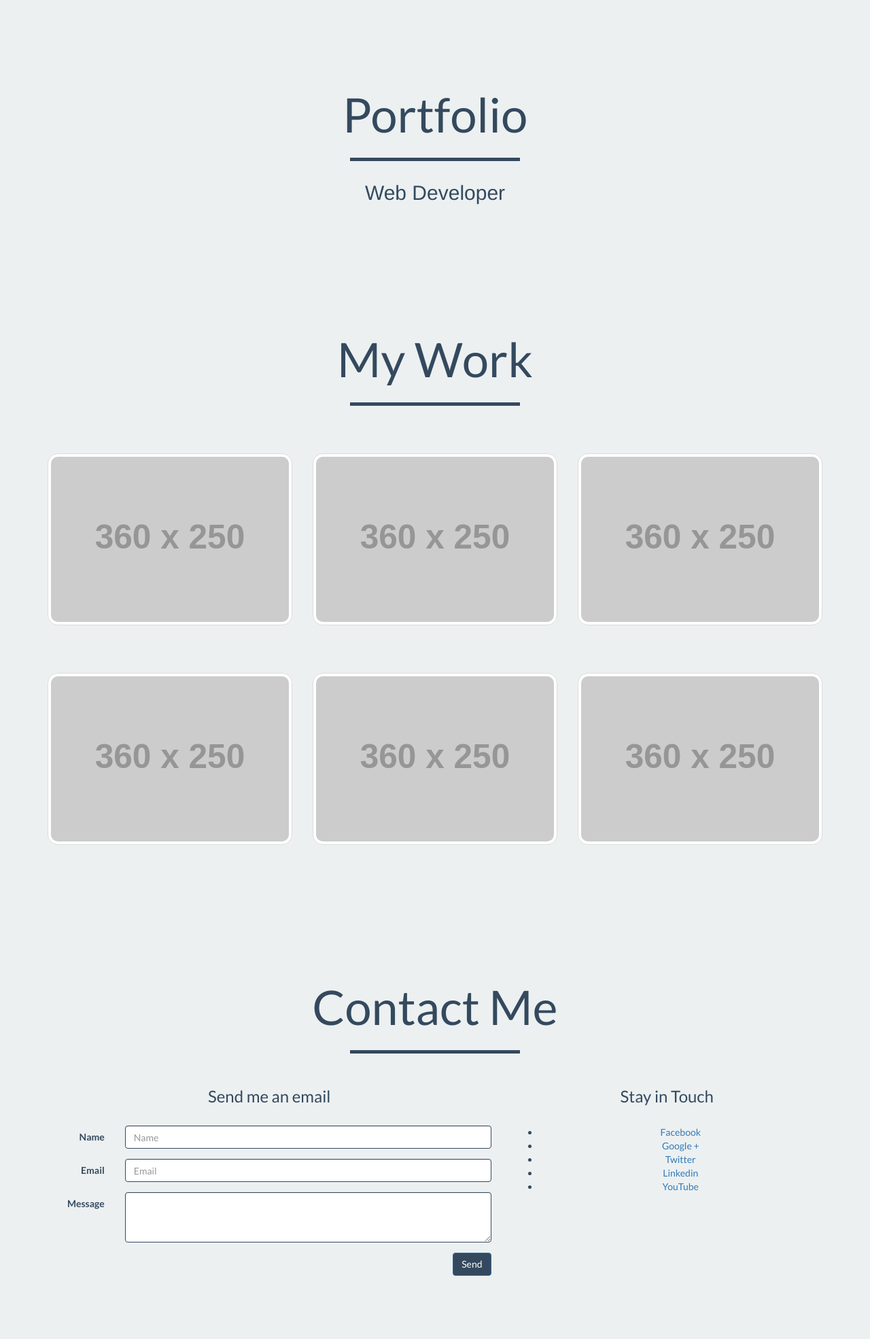
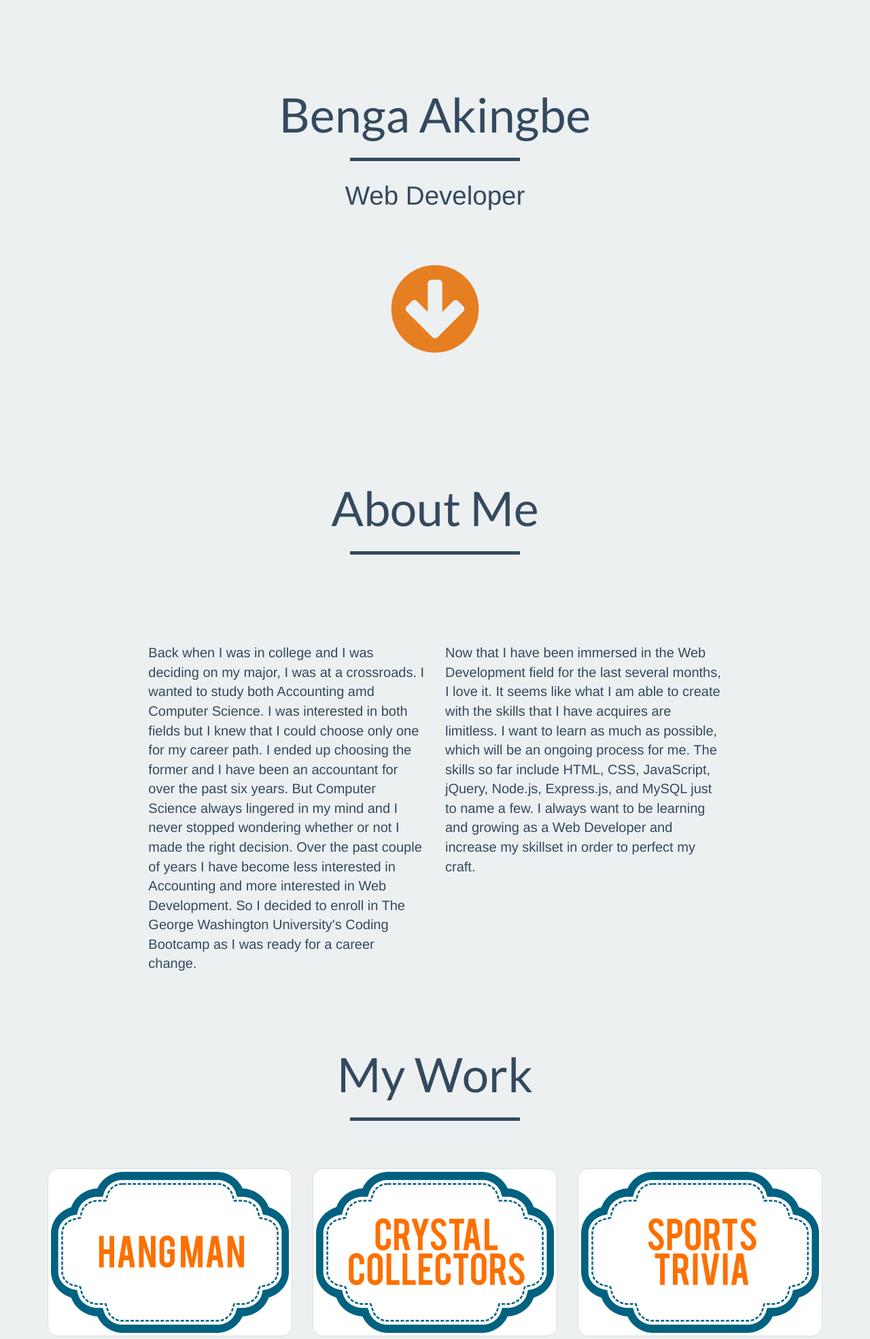
Before and after one commit to akingbe1/portfolio, a PHP site: page / in a window 1280 px wide. Shown: the part 92-2062 px from the top of the page at 68% size. Before the commit the page ends 1969 px from the top, so only its background shows below. Run offline with PHP 8.4, Linux system fonts and the light colour scheme; grey boxes labelled with a size stand in for pictures from a placeholder-image service; some libraries are stand-ins or nearby versions.

Commit message:
completed MVP

```diff
--- a/assets/style.css
+++ b/assets/style.css
@@ -7,6 +7,10 @@
 body {
 	background: #ecf0f1;
 	color: #34495e;
+}
+
+p {
+	font-size: 20px;
 }
 
 .container.nomargin {
@@ -55,11 +59,43 @@ body {
 	color: #e67e22;
 }
 
+/* Header Styling */
+#header {
+	background: #ecf0f1;
+	color: #34495e;
+}
+#header .icon {
+	font-size: 30px;
+	margin-top: 70px;
+	display: block;
+}
+
+#header hr.star:after{
+	color: #e67e22;
+}
+#header .skills {
+	font-size: 2.75em
+}
+
+
+/*down arrow icon*/
+#header a {
+	color: #e67e22;
+}
+#header a:hover {
+	color: #d35400;
+}
+
 
 
 .title {
 	font-size: 5em;
 	font-family: 'Lato', sans-serif;
+}
+
+
+#about hr.star-light:after {
+	color: #e67e22;
 }
 
 
@@ -141,7 +177,6 @@ hr.star-light:after {
 	display:inline-block;
 	width:50px;
 	height:50px;
-	border:3px solid #34495e;
 	border-radius:100%;
 	text-align:center;
 	font-size:25px;
@@ -150,20 +185,20 @@ hr.star-light:after {
 }
 
 #contact .btn-social i {
-
+	color: #34495e;
 }
 
 #contact .socials>li {
-
+	margin: 25px 12px;
 }
 #contact .socials a {
-
+	transition: all .5s;
 }
 #contact .socials>li:hover a {
-
+	background: #34495e;
 }
 #contact .socials>li:hover i {
-
+	color: #ecf0f1;
 }
 
 #contact .btn-primary {
@@ -174,3 +209,106 @@ hr.star-light:after {
 #contact .btn-primary:hover{
 	background: #2c3e50;
 }
+
+/* Footer Styling */
+footer {
+	background: #34495e;
+	color: #ecf0f1;
+}
+
+footer p {
+	padding: 10px 0;
+	margin:0;
+}
+
+.floated2 {
+	margin-left: 0;
+}
+
+
+
+/* ==== Media Queries ====*/
+
+/* iPads (Tablets) ----------- */
+@media only screen and (min-width: 768px) and (max-width : 1024px) {
+/* Styles */
+
+.title {
+
+}
+
+.padding {
+
+}
+
+#work .portfolio-item {
+
+}
+
+#work .portfolio-item img {
+
+}
+
+#work .portfolio-item img:hover {
+
+
+}
+
+#contact  {
+
+}
+
+}
+
+/* Iphone/Android (Small Devices) ----------- */
+@media only screen and (min-width : 320px) and (max-width: 767px) {
+/* Styles */
+
+#header {
+	padding-top: 100px;
+}
+
+.title {
+	font-size:3em;
+}
+
+.skills {
+	font-size: 1em;
+}
+
+#header .icon {
+
+}
+
+#work .portfolio-item {
+
+}
+
+#work .portfolio-item img {
+
+}
+
+#work .portfolio-item img:hover {
+
+
+}
+
+#contact .socials>li {
+
+}
+
+.margin.no_margin_mobile {
+
+}
+
+
+.contact-form button.pull-right {
+
+}
+
+.social-media {
+
+}
+
+
+}
--- a/index.html
+++ b/index.html
@@ -9,6 +9,9 @@
     <link rel="stylesheet" href="https://maxcdn.bootstrapcdn.com/bootstrap/3.3.7/css/bootstrap.min.css">
     <script src="https://maxcdn.bootstrapcdn.com/bootstrap/3.3.7/js/bootstrap.min.js"></script>
     <link rel="stylesheet" href="assets/style.css">
+
+  <!-- Font Awesome -->
+  <link href="http://maxcdn.bootstrapcdn.com/font-awesome/4.2.0/css/font-awesome.min.css" rel="stylesheet">
 
 </head>
 <body>
@@ -51,7 +54,7 @@
 
                 <div class="margin"></div>
 
-                 <h1 class="title">Portfolio</h1>
+                 <h1 class="title">Benga Akingbe</h1>
                  <hr class="star-light">
 
                  <h2 class="skills">Web Developer</h2>
@@ -70,6 +73,26 @@
 
       </section>
 
+      <section id="about" class='text-center padding'>
+        <div class="container">
+            <h3 class="title">About Me</h3>
+            <hr class="star-light"><br>
+        </div>
+      </section>
+
+      <section >
+        <div class="row">
+          <div class="about-me">
+            <div class="col-lg-4 col-lg-offset-2">
+              <p class="floated1">Back when I was in college and I was deciding on my major, I was at a crossroads. I wanted to study both Accounting amd Computer Science. I was interested in both fields but I knew that I could choose only one for my career path. I ended up choosing the former and I have been an accountant for over the past six years. But Computer Science always lingered in my mind and I never stopped wondering whether or not I made the right decision. Over the past couple of years I have become less interested in Accounting and more interested in Web Development. So I decided to enroll in The George Washington University's Coding Bootcamp as I was ready for a career change. </p>
+            </div>
+            <div class="col-lg-4">
+              <p class="floated2">Now that I have been immersed in the Web Development field for the last several months, I love it. It seems like what I am able to create with the skills that I have acquires are limitless. I want to learn as much as possible, which will be an ongoing process for me. The skills so far include HTML, CSS, JavaScript, jQuery, Node.js, Express.js, and MySQL just to name a few. I always want to be learning and growing as a Web Developer and increase my skillset in order to perfect my craft. </p>
+            </div>
+          </div>
+        </div>
+      </section>
+
 
 
 		      <!-- portfolio section -->
@@ -85,19 +108,31 @@
 
               		<div class="col-md-4">
               		  <div class="portfolio-item">
-                      <img class="img-thumbnail" src="http://placehold.it/360x250" width='360' height='260' alt='portfolio-item'>
+                     <!-- <img class="img-thumbnail" src="http://placehold.it/360x250" width='360' height='260' alt='portfolio-item'> -->
+                     <img class="img-thumbnail" src="images/hangman.png" width='360' height='260' alt='portfolio-item'>
+                     <a href="https://protected-hollows-84487.herokuapp.com/">Try it out!</a>
+                     <br>
+                     <a href="https://github.com/akingbe1/Hangman-Game.git">Github</a>
                       </div>
            			</div>
 
          			<div class="col-md-4">
          			  <div class="portfolio-item">
-                      <img class="img-thumbnail" src="http://placehold.it/360x250" width='360' height='260' alt='portfolio-item'>
+                      <!--<img class="img-thumbnail" src="http://placehold.it/360x250" width='360' height='260' alt='portfolio-item'> -->
+                      <img class="img-thumbnail" src="images/crystal.png" width='360' height='260' alt='portfolio-item'>
+                      <a href="https://immense-savannah-38916.herokuapp.com/">Try it out!</a>
+                      <br>
+                      <a href="https://github.com/akingbe1/Crystals-Collector-Game.git">Github</a>
                       </div>
                     </div>
 
          			<div class="col-md-4">
          			  <div class="portfolio-item">
-                      <img class="img-thumbnail" src="http://placehold.it/360x250" width='360' height='260' alt='portfolio-item'>
+                      <!--<img class="img-thumbnail" src="http://placehold.it/360x250" width='360' height='260' alt='portfolio-item'> -->
+                      <img class="img-thumbnail" src="images/trivia.png" width='360' height='260' alt='portfolio-item'>
+                      <a href="https://cryptic-journey-56294.herokuapp.com/">Try it out!</a>
+                      <br>
+                      <a href="https://github.com/akingbe1/TriviaGame.git">Github</a>
                       </div>
                     </div>
 
@@ -110,19 +145,31 @@
 
               		<div class="col-md-4">
               		  <div class="portfolio-item">
-                      <img class="img-thumbnail" src="http://placehold.it/360x250" width='360' height='260' alt='portfolio-item'>
+                      <!--<img class="img-thumbnail" src="http://placehold.it/360x250" width='360' height='260' alt='portfolio-item'> -->
+                      <img class="img-thumbnail" src="images/gif.png" width='360' height='260' alt='portfolio-item'>
+                      <a href="https://cryptic-coast-30976.herokuapp.com/">Try it out!</a>
+                      <br>
+                      <a href="https://github.com/akingbe1/AJAX.git">Github</a>
                       </div>
            			</div>
 
          			<div class="col-md-4">
          			  <div class="portfolio-item">
-                      <img class="img-thumbnail" src="http://placehold.it/360x250" width='360' height='260' alt='portfolio-item'>
+                      <!--<img class="img-thumbnail" src="http://placehold.it/360x250" width='360' height='260' alt='portfolio-item'> -->
+                      <img class="img-thumbnail" src="images/friend.png" width='360' height='260' alt='portfolio-item'>
+                      <a href="https://salty-cove-59329.herokuapp.com/">Try it out!</a>
+                      <br>
+                      <a href="https://github.com/akingbe1/friendfinder.git">Github</a>
                       </div>
                     </div>
 
          			<div class="col-md-4">
          			  <div class="portfolio-item">
-                      <img class="img-thumbnail" src="http://placehold.it/360x250" width='360' height='260' alt='portfolio-item'>
+                      <!--<img class="img-thumbnail" src="http://placehold.it/360x250" width='360' height='260' alt='portfolio-item'> -->
+                      <img class="img-thumbnail" src="images/train.png" width='360' height='260' alt='portfolio-item'>
+                      <a href="https://peaceful-earth-62298.herokuapp.com/">Try it out!</a>
+                      <br>
+                      <a href="https://github.com/akingbe1/Train-Schedule.git">Github</a>
                       </div>
                     </div>
 
@@ -144,10 +191,17 @@
         <h3 class="title">Contact Me</h3>
         <hr class="star-light">
 
-        <div class="container">
+          <div class="container">
+            <div class="row">
+                 <div class="text-center">
+                   <h2>Email</h2>
+                   <h3>g.akingbe@gmail.com</h3>
+                </div>
+
+        <!--<div class="container">
           <div class="row">
 
-              <div class="contact-form col-md-7 col-md-pull-left">
+              <div class="contact-form col-md-6 col-md-pull-left">
 
                 <h3>Send me an email</h3><br>
 
@@ -181,31 +235,22 @@
             </form>
 
 
-            </div><!-- contact-form -->
+            </div><!- contact-form
 
-            <div class="social-media col-md-5">
+            <div class="social-media col-md-6">
 
               <h3>Stay in Touch</h3><br>
 
-              <ul class="socials">
+              <ul class="socials list-inline">
                   <li>
-                    <a href="#" >Facebook</a>
+                    <a href="#" class="btn-social"><i class="fa fa-facebook" aria-hidden="true"></i>
                   </li>
                   <li>
-                    <a href="#">Google +</a>
-                  </li>
-                  <li>
-                    <a href="#">Twitter</a>
-                  </li>
-                  <li>
-                    <a href="#">Linkedin</a>
-                  </li>
-                  <li>
-                    <a href="#">YouTube</a>
+                    <a href="#" class="btn-social"><i class="fa fa-linkedin" aria-hidden="true"></i>
                   </li>
               </ul>
 
-            </div><!-- social-media-->
+            </div><!- social-media-->
 
 
 
@@ -216,8 +261,8 @@
     </section>
 
 
-<footer>
-  <p></p>
+<footer class="text-center">
+  <p>Copyright &copy; Benga Akingbe</p>
 </footer>
 
 
```
Also changed, not shown: images/crystal.png (added), images/friend.png (added), images/gif.png (added), images/hangman.png (added), images/train.png (added), images/trivia.png (added).
